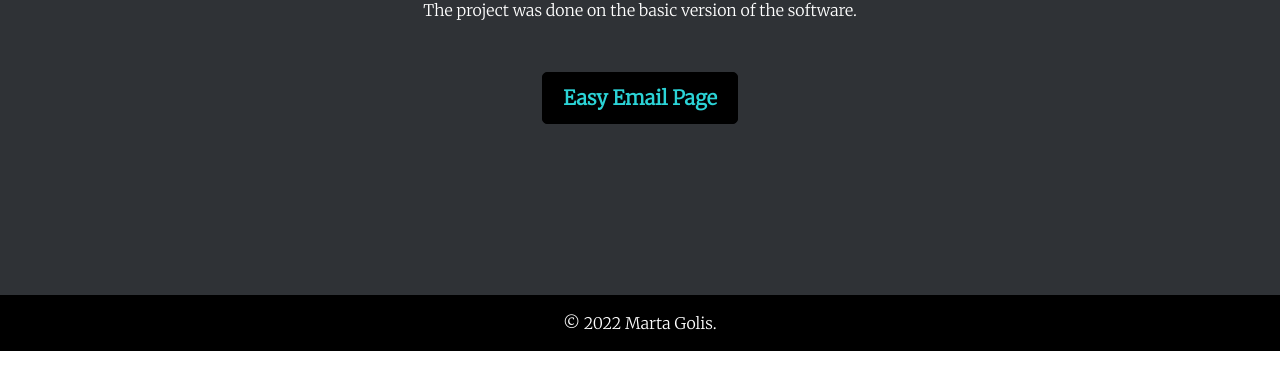
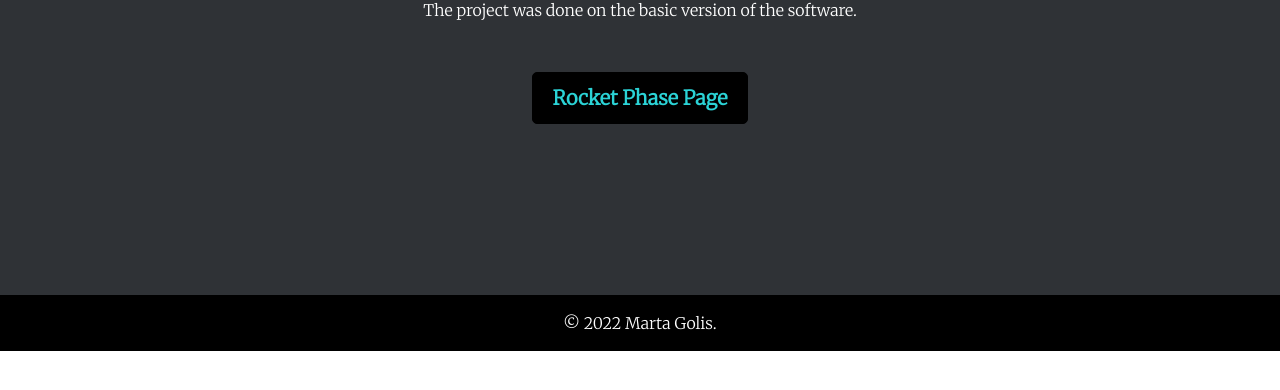
Before and after one commit to Marta3333/MailChimp-Page, a plain HTML site: page index.html in a window 1280 px wide. Shown: the part 306-696 px from the top of the page. Drawn offline with nearby package versions, Linux system fonts and the light colour scheme.

Commit message:
Update index.html

```diff
--- a/index.html
+++ b/index.html
@@ -44,7 +44,7 @@
           <div class="card-body text d-flex flex-column justify-content-center">
               <h1 class="card-title">MailChimp Project</h1>
               <p class="pDescription">The project was done on the basic version of the software.</p>
-              <a href="https://easyemail390995286.wordpress.com/" target="_blank"><button class="portfolioButton">Easy Email Page</button></a>
+              <a href="https://marta3333.github.io/Mailchimp/" target="_blank"><button class="portfolioButton">Rocket Phase Page</button></a>
         </div>
       </div>
     </div>
```
